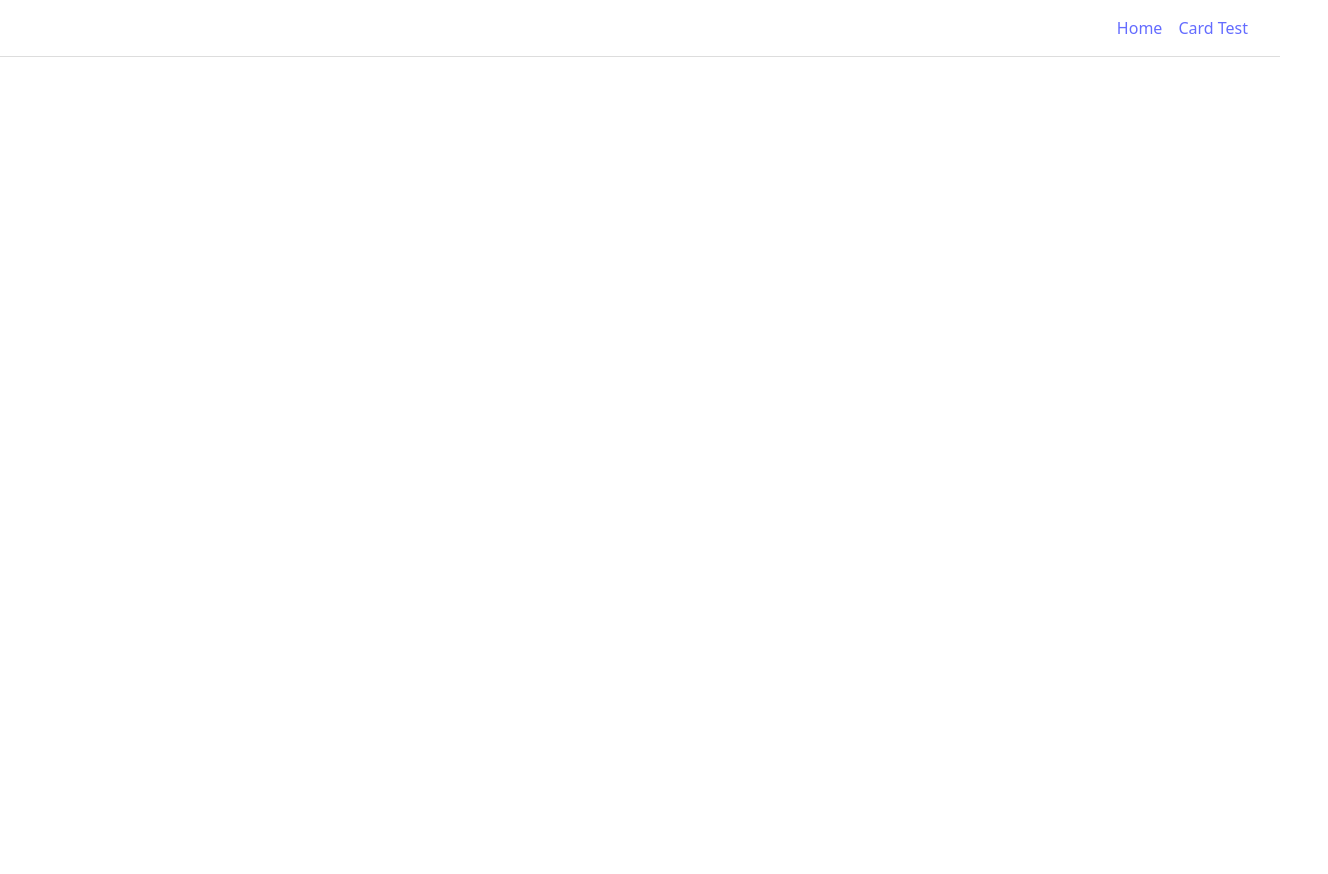
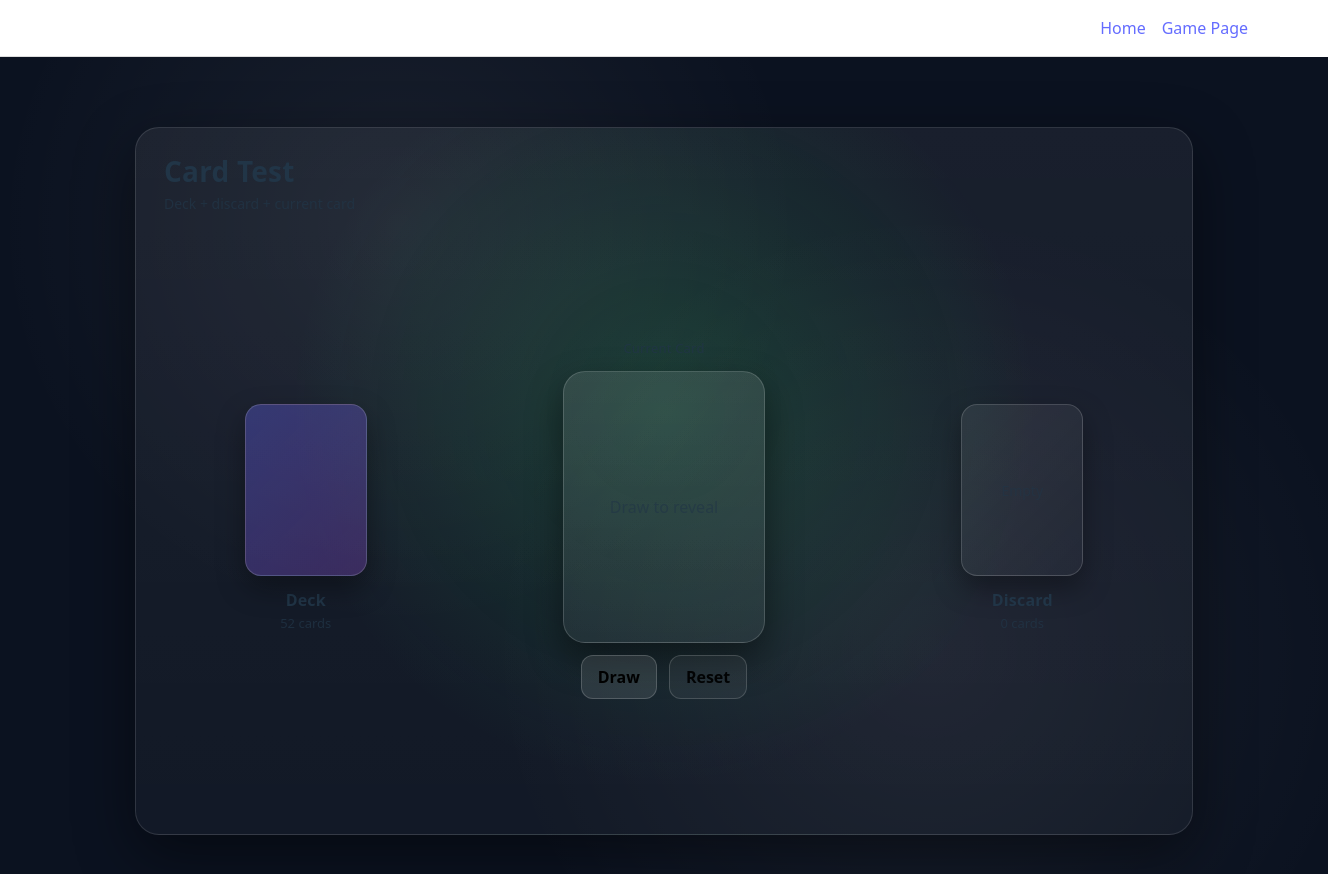
Before and after one commit to sheinhtuttunlwin/cactus-web-game, a React (Vite) app in the folder cactus-client/: page /game in a window 1280 px wide. Before the commit this address had no page. Shown: the top 874 px of the page, 1328 px wide, since content can reach past the window. Before the commit the page ends 800 px from the top, so only its background shows below. Built offline with nearby package versions, Linux system fonts and the light colour scheme.

Commit message:
Changed cardtest to game

```diff
--- a/cactus-client/src/App.jsx
+++ b/cactus-client/src/App.jsx
@@ -1,7 +1,7 @@
 import { BrowserRouter, Routes, Route } from 'react-router-dom';
 import Home from './pages/Home';
-import CardTest from './pages/CardTest';
 import NavBar from './components/NavBar';
+import Game from './pages/Game';
 
 function App() {
   return (
@@ -9,7 +9,7 @@ function App() {
       <NavBar />  {/* Global Navigation Bar*/}
       <Routes>
         <Route path='/' element={<Home />} />
-        <Route path='/cards' element={<CardTest />} />
+        <Route path='/game' element={<Game />} />
       </Routes>
     </BrowserRouter>
   );
--- a/cactus-client/src/components/NavBar.jsx
+++ b/cactus-client/src/components/NavBar.jsx
@@ -7,7 +7,7 @@ function NavBar() {
 
             <div style={styles.links}>
                 <Link to="/">Home</Link>
-                <Link to="/cards">Card Test</Link>
+                <Link to="/game">Game Page</Link>
             </div>
         </nav>
     );
--- a/cactus-client/src/pages/CardTest.jsx
+++ b/cactus-client/src/pages/Game.jsx
@@ -1,7 +1,7 @@
 import { createShuffledDeck } from "../game/deck";
 import { useState } from "react";
 
-function MyCardTest () {
+function Game () {
 
     const [deck, setDeck] = useState(() => createShuffledDeck());
     const [discardPile, setDiscardPile] = useState([]);
@@ -113,7 +113,7 @@ function MyCardTest () {
         );
 }
 
-export default MyCardTest;
+export default Game;
 
 const styles = {
   page: {
--- a/cactus-client/src/pages/Home.jsx
+++ b/cactus-client/src/pages/Home.jsx
@@ -8,7 +8,7 @@ function Home() {
 
           <p>Choose a page:</p>
 
-          <Link to='/cards'>Card Test Page</Link>
+          <Link to='/game'>Game Page</Link>
         </div>
       </>
     );
```
